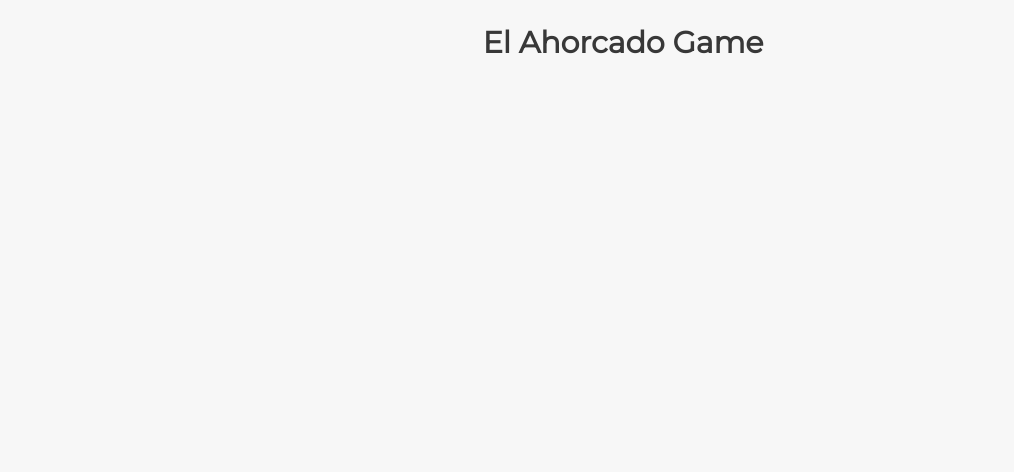
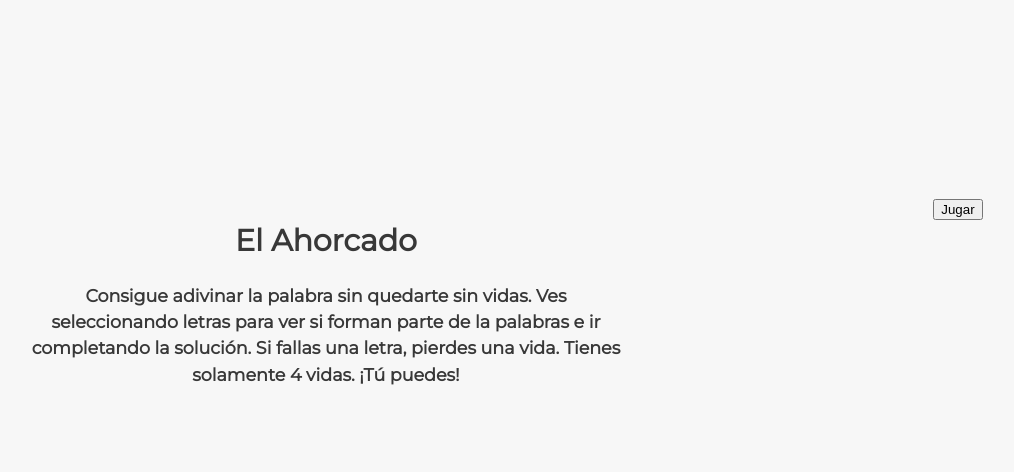
Before and after one commit to Julsmp/Ahorcado-II, a plain HTML site: page Index.html in a window 1280 px wide. Shown: the whole page, without its empty margins (17-1031 px from the left). Drawn offline with Linux system fonts and the light colour scheme.

Commit message:
Update Index.html

```diff
--- a/Index.html
+++ b/Index.html
@@ -11,18 +11,32 @@
     </head>
 
     <body>
+        <script src="script.js"></script>
+        <script src="scripts/reinicio.js"></script>
 
-        <div id="ZonaTitulo">
-            <script src="scripts/script.js"></script>
-            <script src="scripts/script.js"></script>
+        <div id="intro">
 
-            <h1 id="titulo">El Ahorcado Game</h1>
+            <div id="intro_info">
+                <h1 id="titulo">El Ahorcado</h1>
+                <h3 id="subtitulo">Consigue adivinar la palabra sin quedarte sin vidas.
+                    Ves seleccionando letras para ver si forman parte de la palabras
+                    e ir completando la solución. Si fallas una letra, pierdes una vida.
+                    Tienes solamente 4 vidas. ¡Tú puedes!
+                </h3>
+            </div>
+
+            <div id="intro_jugar">
+                <button onclick="inicioJuego()">
+                    Jugar
+                </button>
+            </div>
+
         </div>
 
         <div id="ZonaFormulario">
             <form>
-                <label>Introduce la letra<br>
-                    <br><input type="text" name="letra_introducido" id="letraintroducida" value="" required pattern="[A-Za-z]{1}" maxlength="1"/>
+                <label>Introduce la letra<br><br>
+                    <input type="text" name="letra_introducido" id="letraintroducida" value="" required pattern="[A-Za-z]{1}" maxlength="1"/>
                 </label>
 
                 <button type="submit" id="envio">
```
